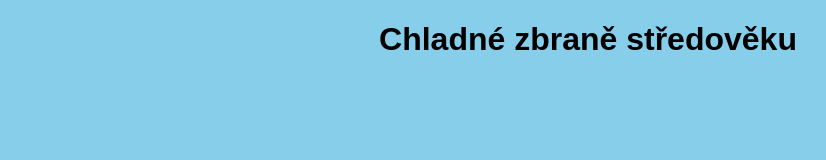
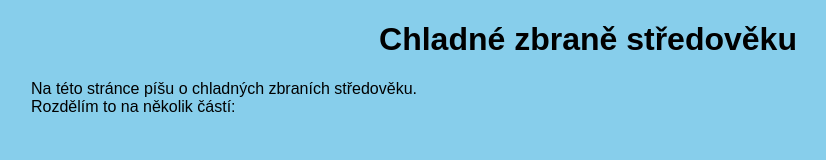
Before and after one commit to SamR055/Frezka, a plain HTML site: page index.html in a window 1280 px wide. Shown: the whole page, without its empty margins (52-878 px from the left). Drawn offline with Linux system fonts and the light colour scheme.

Commit message:
Add files via upload

```diff
--- a/frezka.css
+++ b/frezka.css
@@ -1,3 +1,5 @@
 body{background-color: skyblue; font-family: fantasy;}
 
 h1{text-align: center;}
+
+p{margin-left: 75px;}
--- a/index.html
+++ b/index.html
@@ -8,5 +8,7 @@
 </head>
 <body>
     <h1>Chladné zbraně středověku</h1>
+    <p>Na této stránce píšu o chladných zbraních středověku. <br>
+    Rozdělím to na několik částí: </p>
 </body>
 </html>
```
